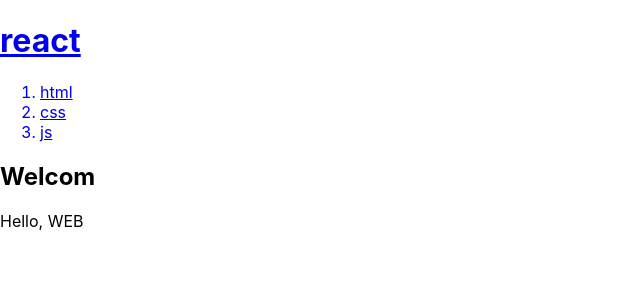
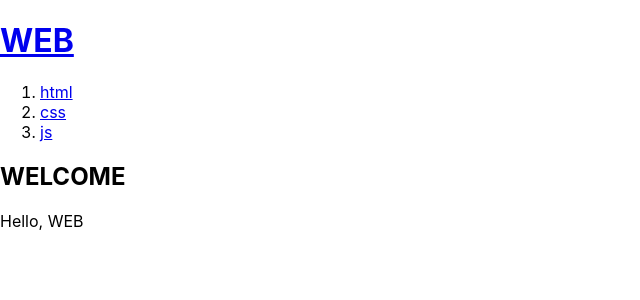
Before and after one commit to kimwonjuun/react-prac, a React (Create React App) app: page / in a window 1280 px wide. Shown: the top 300 px of the page, without its empty margins (0-640 px from the left). Built offline with nearby package versions, Linux system fonts and the light colour scheme.

Commit message:
studying

```diff
--- a/src/App.jsx
+++ b/src/App.jsx
@@ -1,6 +1,8 @@
 import React from 'react';
 
+// 함수 안 {} 는 표현식으로 해석됨.
 function Header(props) {
+  console.log('props', props, props.title);
   return (
     <header>
       <h1>
@@ -9,38 +11,44 @@
     </header>
   );
 }
-function Nav() {
+function Nav({ topics }) {
+  const lis = [
+    <li>
+      <a href="/read/1">html</a>
+    </li>,
+    <li>
+      <a href="/read/2">css</a>
+    </li>,
+    <li>
+      <a href="/read/3">js</a>
+    </li>,
+  ];
   return (
     <nav>
-      <ol>
-        <a href="/read/1">
-          <li>html</li>
-        </a>
-        <a href="/read/2">
-          <li>css</li>
-        </a>
-        <a href="/read/3">
-          <li>js</li>
-        </a>
-      </ol>
+      <ol>{lis}</ol>
     </nav>
   );
 }
-function Article() {
+function Article({ title, body }) {
   return (
     <article>
-      <h2>Welcom</h2>
-      Hello, WEB
+      <h2>{title}</h2>
+      {body}
     </article>
   );
 }
 
 function App() {
+  const topics = [
+    { id: 1, title: 'html', body: 'html is...' },
+    { id: 2, title: 'css', body: 'css is...' },
+    { id: 3, title: 'js', body: 'js is...' },
+  ];
   return (
     <div>
-      <Header title="react" />
-      <Nav />
-      <Article />
+      <Header title="WEB" />
+      <Nav topics={topics} />
+      <Article title="WELCOME" body="Hello, WEB" />
     </div>
   );
 }
```
